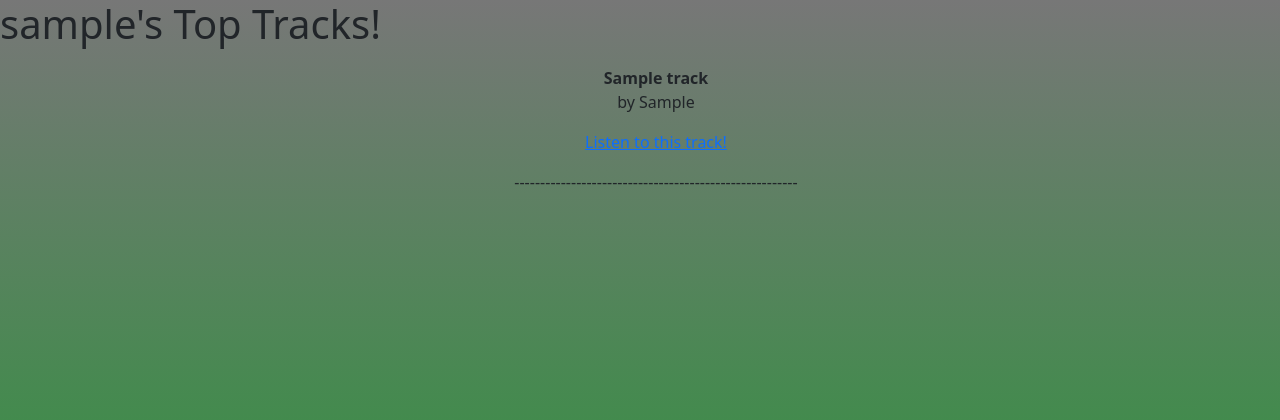
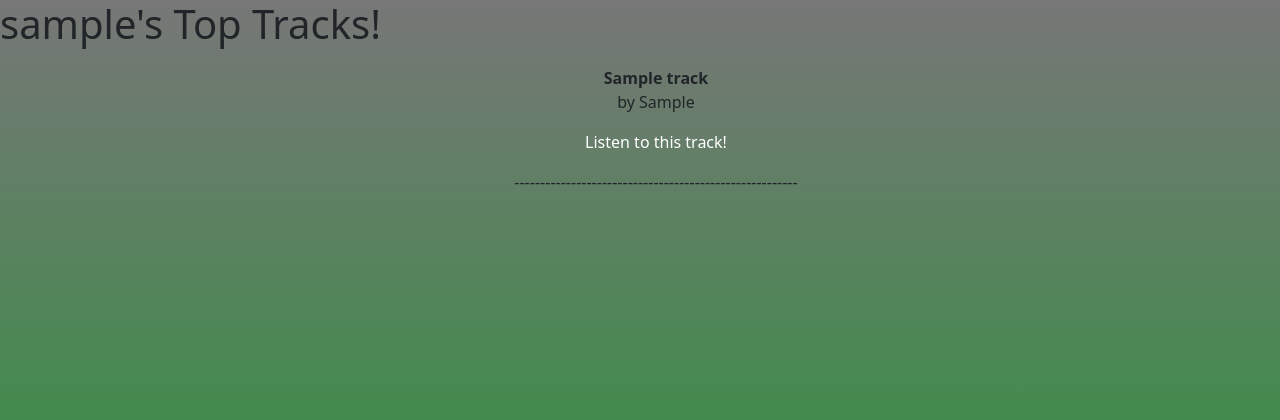
Before and after one commit to Kymartin45/spotify-oauth2, a Flask app: template templates/topTracks.html in a window 1280 px wide. Shown: the top 420 px of the page. Run offline with Flask 2, Linux system fonts and the light colour scheme; the template is opened without the code that fills it: most values are stand-ins (such as "Sample title", 1, 10 or a date in 2020).

Commit message:
white track link

```diff
--- a/static/styles.css
+++ b/static/styles.css
@@ -117,3 +117,8 @@ div#user-playlists button {
 div#user-playlists button:hover {
     background: rgb(92, 92, 209);
 }
+
+.play-track-link {
+    color: #ffffff;
+    text-decoration: none;
+}
```
